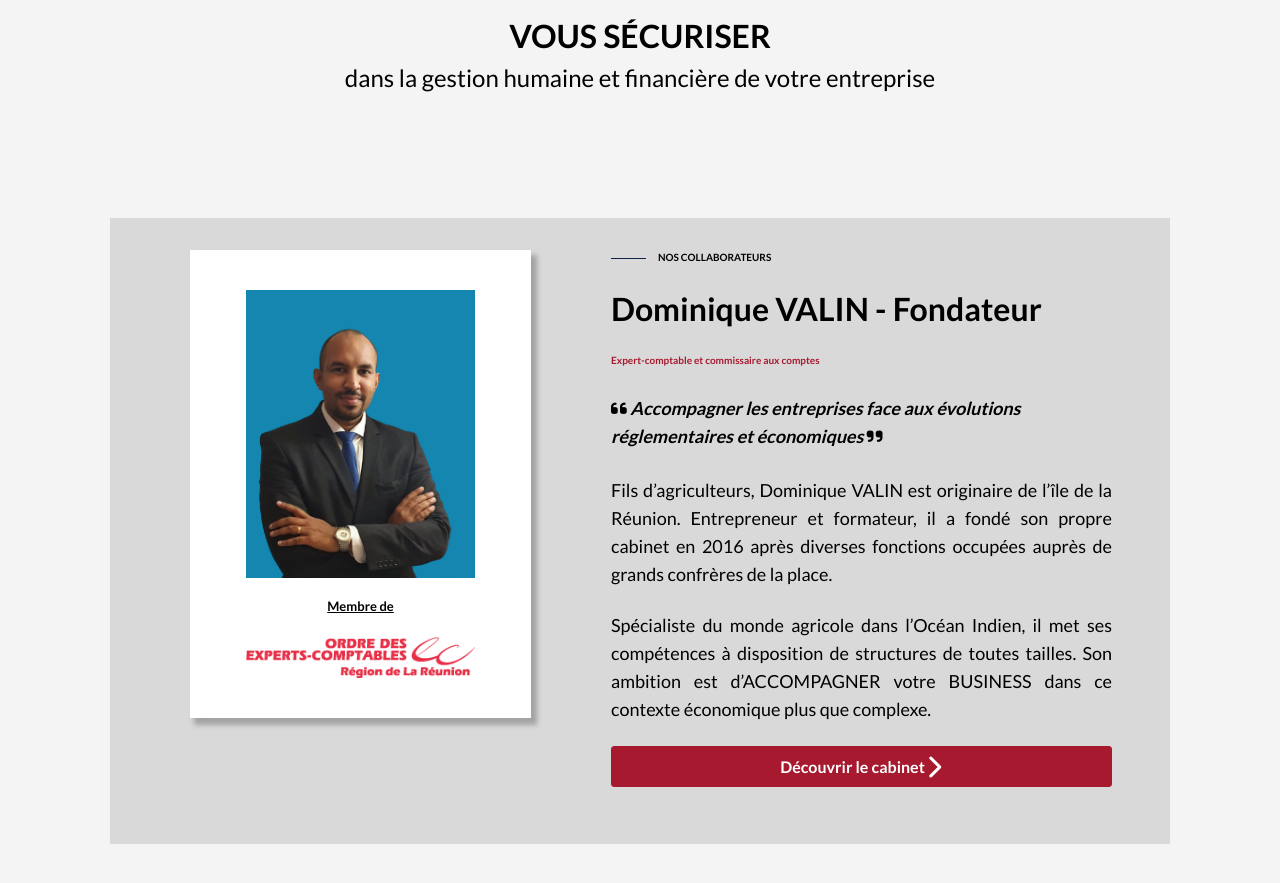
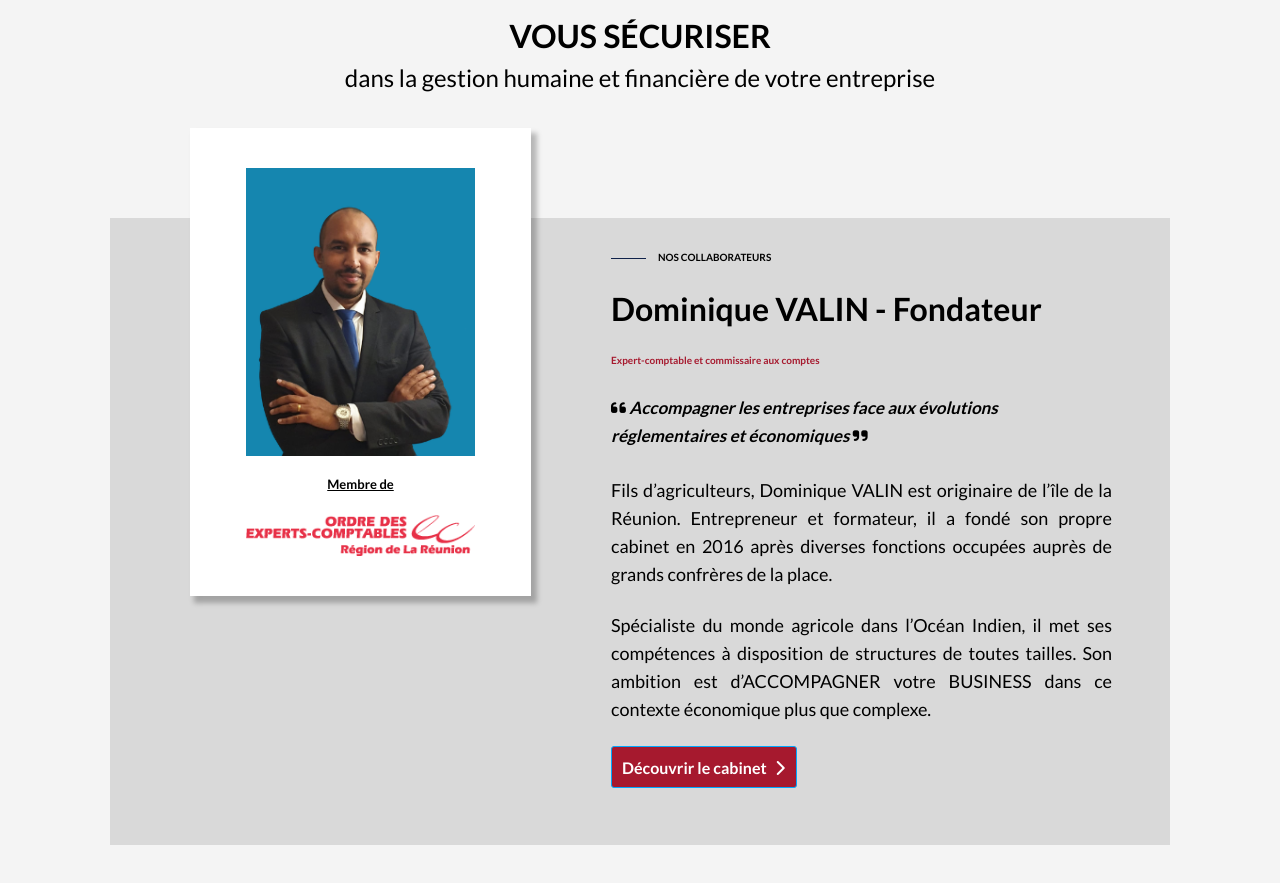
Before and after one commit to joseph-pelayo/valec, a website: page index.html in a window 1280 px wide. Shown: the part 1160-2043 px from the top of the page. Drawn offline with nearby package versions, Linux system fonts and the light colour scheme.

Commit message:
Modification du bouton 'Découvrir le cabinet'

```diff
--- a/index.html
+++ b/index.html
@@ -362,7 +362,7 @@
                             <p>Spécialiste du monde agricole dans l’Océan Indien, il met ses compétences à disposition de structures de toutes tailles. Son ambition est d’<span class="is_uppercase">accompagner</span> votre <span class="is_uppercase">business</span> dans ce contexte économique plus que complexe.</p>
                         </div>
                         <!--More infos about us-->
-                        <a href="#" class="btn secondary-btn">
+                        <a href="#" class="btn">
                             Découvrir le cabinet
                             <span class="icon icon-btn"><i class="fa-solid fa-chevron-right"></i></span>
                         </a>
--- a/scss/base/_base.scss
+++ b/scss/base/_base.scss
@@ -90,14 +90,16 @@ a {
 }
 
 .about-employee-content figure {
-    padding: 4rem 5.6rem;
-    background-color: $white-color;
     display: flex;
     flex-direction: column;
     justify-content: center;
     align-items: center;
     row-gap: 1.9rem;
+    padding: 4rem 5.6rem;
+    background-color: $white-color;
     box-shadow: 5px 6px 5px 1px rgba(0, 0, 0, 0.25);
+    position: relative;
+    top: -122px;
 }
 
 .about-employee-content figcaption {
@@ -153,7 +155,7 @@ a {
 
 .employee-objective {
     font-family: $font-family-primary;
-    font-size: 1.8rem;
+    font-size: 1.7rem;
     font-weight: 700;
     font-style: italic;
     line-height: 2.8rem;
--- a/scss/components/_buttons.scss
+++ b/scss/components/_buttons.scss
@@ -29,3 +29,24 @@
     background-color: $btn-secondary-color;
     border-color: $btn-secondary-color;
 }
+
+.about-employee-content .btn {
+
+    display: flex;
+    justify-content: flex-start;
+    align-items: center;
+    column-gap: 7px;
+    width: 18.6rem;
+    padding: 10.5px 10px;
+    font-family: $font-family-primary;
+    font-size: 16px;
+    font-weight: 700;
+    color: $white-color;
+    background-color: $vivid-burgundy-color;
+    border-color: 1px solid $vivid-burgundy-color;
+    border-radius: 3px;
+}
+
+.about-employee-content .icon-btn {
+    font-size: 16px;
+}
```
Also changed, not shown: dist/css/style.css.
